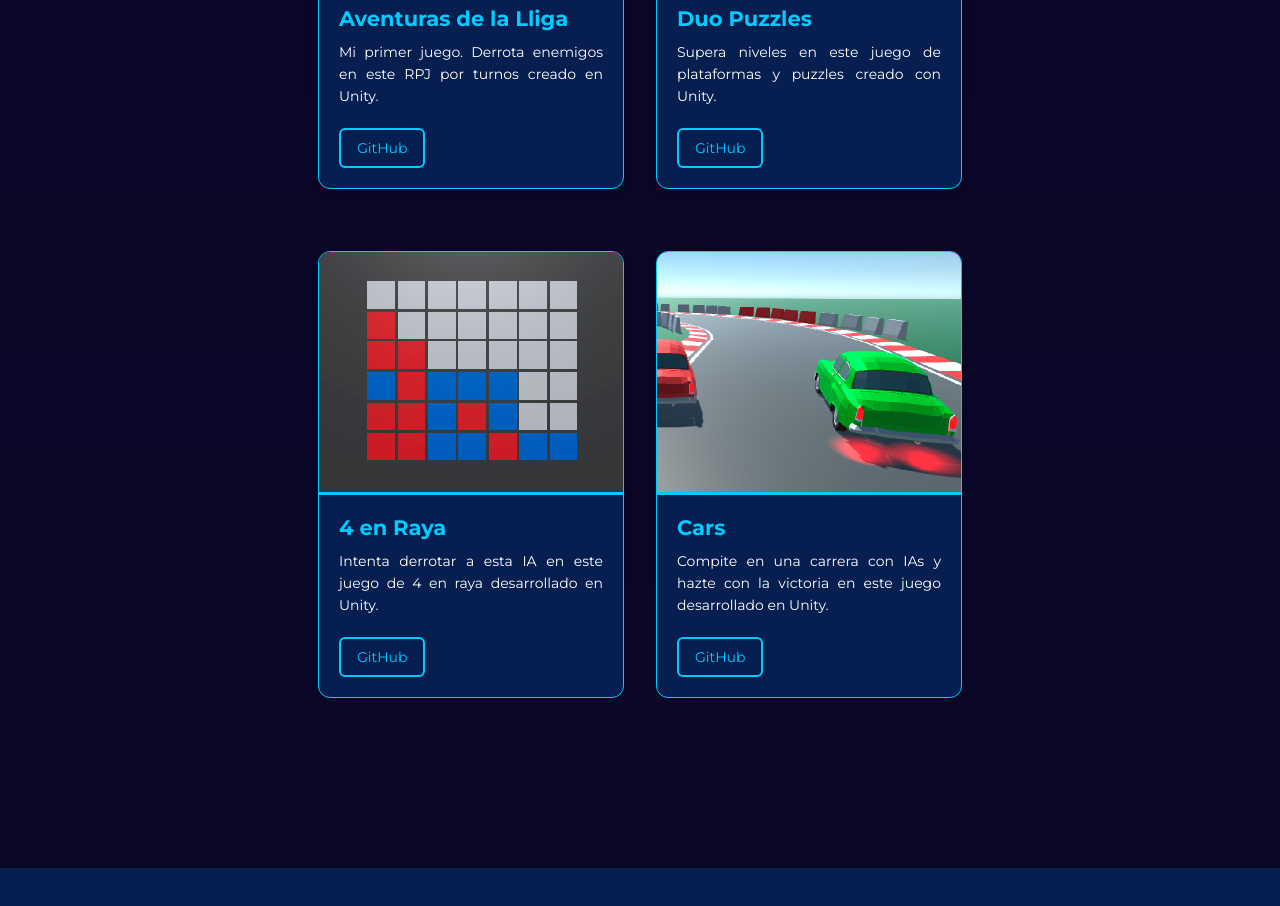
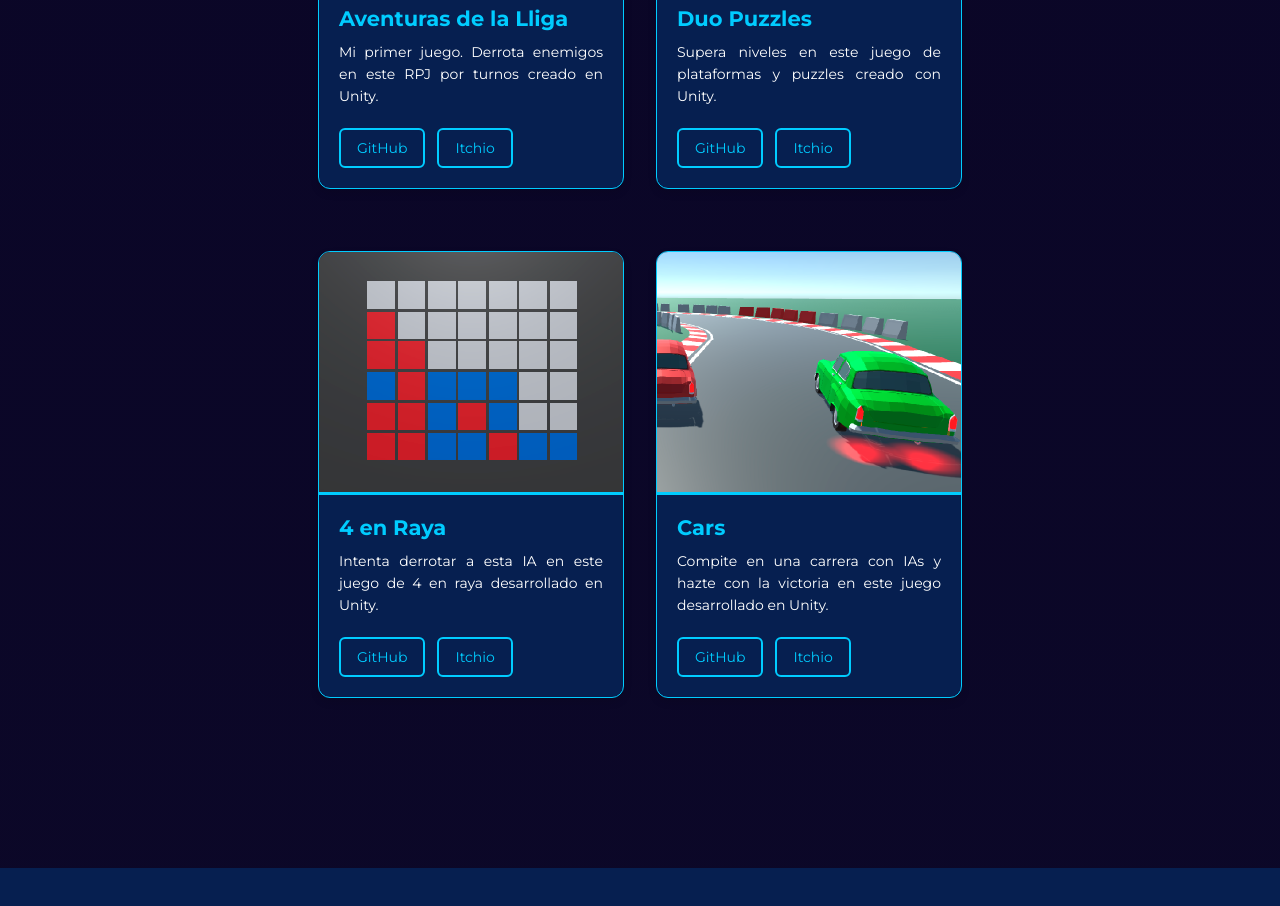
Before and after one commit to Rolekim/miguelgarciaarenillas.github.io, a plain HTML site: page index.html in a window 1280 px wide. Shown: the part 2020-2926 px from the top of the page. Drawn offline with Linux system fonts and the light colour scheme.

Commit message:
Add files via upload

```diff
--- a/index.html
+++ b/index.html
@@ -138,7 +138,7 @@
 	                	<p>Mi primer juego. Derrota enemigos en este RPJ por turnos creado en Unity.</p>
 	                	<div class="project-buttons-container">
 	                		<a href="https://github.com/Rolekim/Exploracion-LLiga" class="project-button" target="_blank">GitHub</a>
-	                		<!--<a href="#" class="project-button">Itchio</a>-->
+	                		<a href="https://rolekim.itch.io/las-aventuras-de-la-lliga" target = "_blank" class="project-button">Itchio</a>
 	                	</div>
 
 	                </div>
@@ -151,7 +151,7 @@
 	                	<p>Supera niveles en este juego de plataformas y puzzles creado con Unity.</p>
 	                	<div class="project-buttons-container">
 	                		<a href="https://github.com/Rolekim/Duo-Puzzles" target="_blank" class="project-button">GitHub</a>
-	                		<!--<a href="#" class="project-button">Itchio</a>-->
+	                		<a href="https://rolekim.itch.io/duo-puzzles" target = "_blank"  class="project-button">Itchio</a>
 	                	</div>
 	                </div>
 	            </div>
@@ -163,7 +163,7 @@
 	                	<p>Intenta derrotar a esta IA en este juego de 4 en raya desarrollado en Unity.</p>
 	                	<div class="project-buttons-container">
 	                		<a href="https://github.com/Rolekim/4EnRaya" target="_blank" class="project-button">GitHub</a>
-	                		<!--<a href="#" class="project-button">Itchio</a>-->
+	                		<a href="https://rolekim.itch.io/connect-4" target = "_blank" class="project-button">Itchio</a>
 	                	</div>
 	                </div>
 	            </div>
@@ -201,7 +201,7 @@
 	                	<p>Compite en una carrera con IAs y hazte con la victoria en este juego desarrollado en Unity.</p>
 	                	<div class="project-buttons-container">
 	                		<a href="https://github.com/Rolekim/Cars" target="_blank" class="project-button">GitHub</a>
-	                		<!--<a href="#" class="project-button">Itchio</a>-->
+	                		<a href="https://rolekim.itch.io/cars" target = "_blank" class="project-button">Itchio</a>
 	                	</div>
 	                </div>
 	            </div>
```
